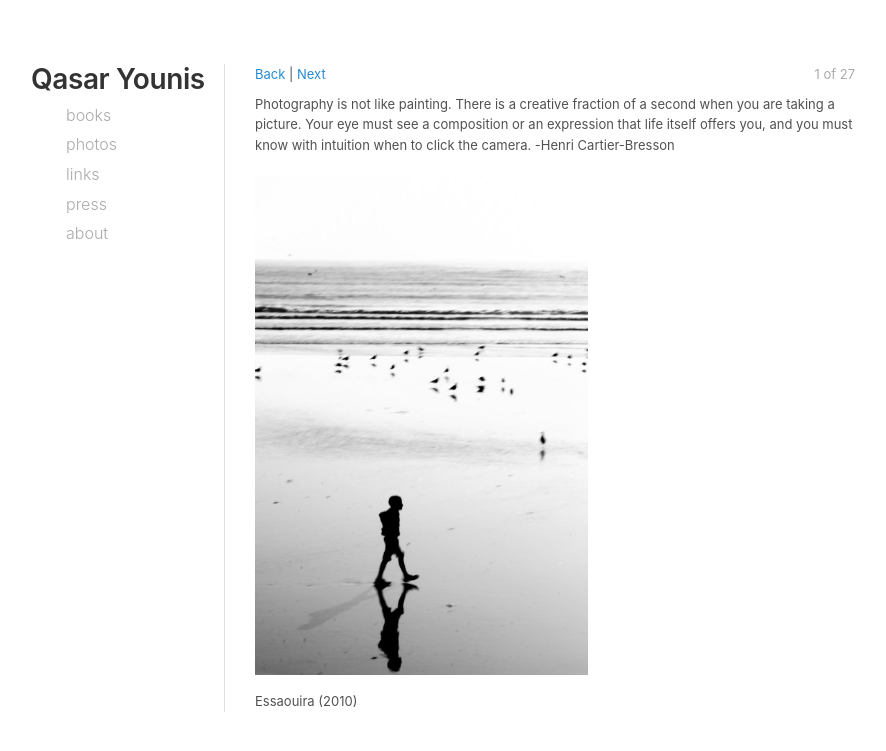
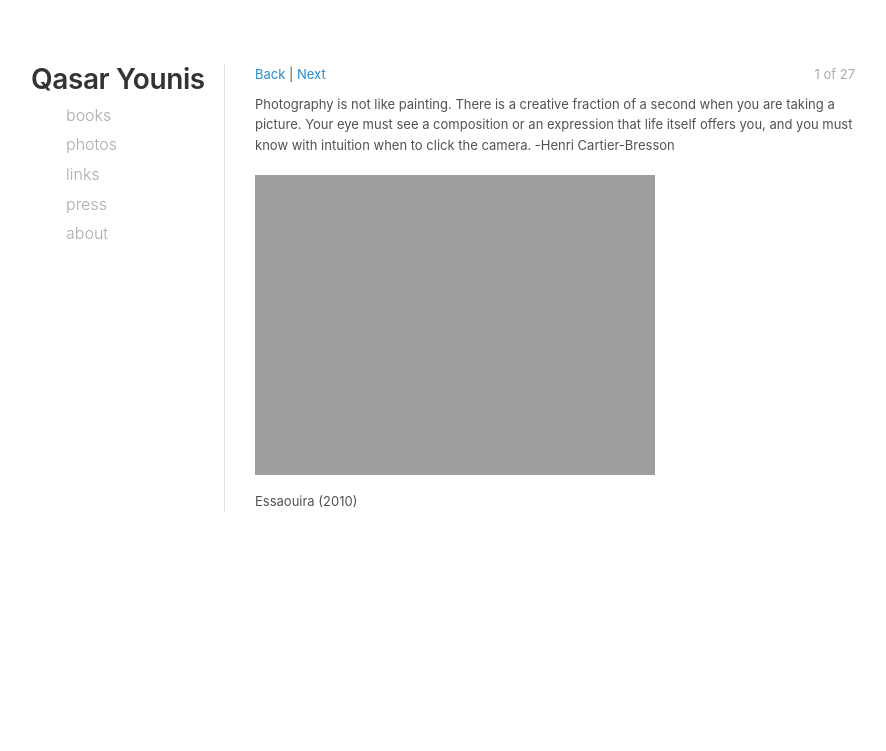
Before and after one commit to qasar/qasar.github.io, a Jekyll site: the page built from photos.html, in a window 1280 px wide. Shown: the top 751 px of the page, without its empty margins (35-921 px from the left). Built offline with Jekyll 4.4.1, drawn with Linux system fonts in a browser that asks for light colours.

Commit message:
Update photos.html

```diff
--- a/photos.html
+++ b/photos.html
@@ -4,7 +4,7 @@ permalink: /photos/
 ---
 <script>
 var imageGallery = [
-	"https://qasaryounis.com/assets/beach.jpg",
+	"https://qasaryounis.com/assets/bike.jpg",
 	"https://qasaryounis.com/assets/jam.jpg",
 	"https://qasaryounis.com/assets/nyc.jpg",
 	"https://qasaryounis.com/assets/air.jpg",
@@ -173,7 +173,7 @@ function handlePhotoClick(event, img) {
 Photography is not like painting. There is a creative fraction of a second when you are taking a picture. Your eye must see a composition or an expression that life itself offers you, and you must know with intuition when to click the camera. -Henri Cartier-Bresson
 </div>
 
-<img id="gallery" onclick="handlePhotoClick(event, this)"  src=	"https://qasaryounis.com/assets/beach.jpg",>
+<img id="gallery" onclick="handlePhotoClick(event, this)"  src=	"https://qasaryounis.com/assets/bike.jpg",>
 
 <div id="locationsText">
 Essaouira (2010)
```
